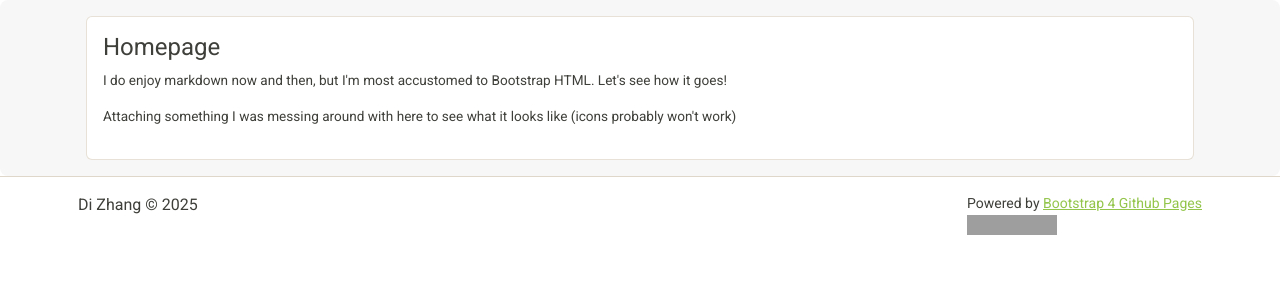
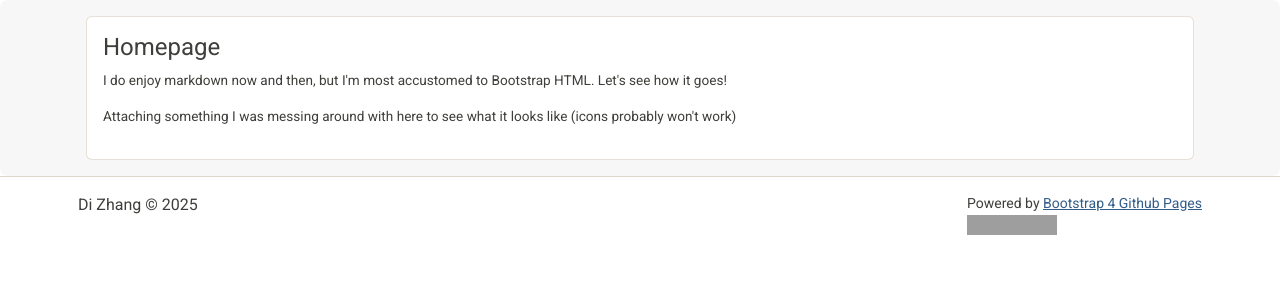
Before and after one commit to zhangdi33/zhangdi33.github.io, a Jekyll site: the page built from index.html, in a window 1280 px wide. Shown: the top 300 px of the page. Built offline with Jekyll 4.4.1, drawn with Linux system fonts in a browser that asks for light colours; grey boxes are pictures that could not be loaded.

Commit message:
Update _variables.scss

```diff
--- a/_sass/_variables.scss
+++ b/_sass/_variables.scss
@@ -50,7 +50,7 @@ $body-color:                $gray-800 !default;
 
 // Links
 
-$link-color:                $success !default;
+$link-color:                $primary !default;
 
 // Fonts
 
```
